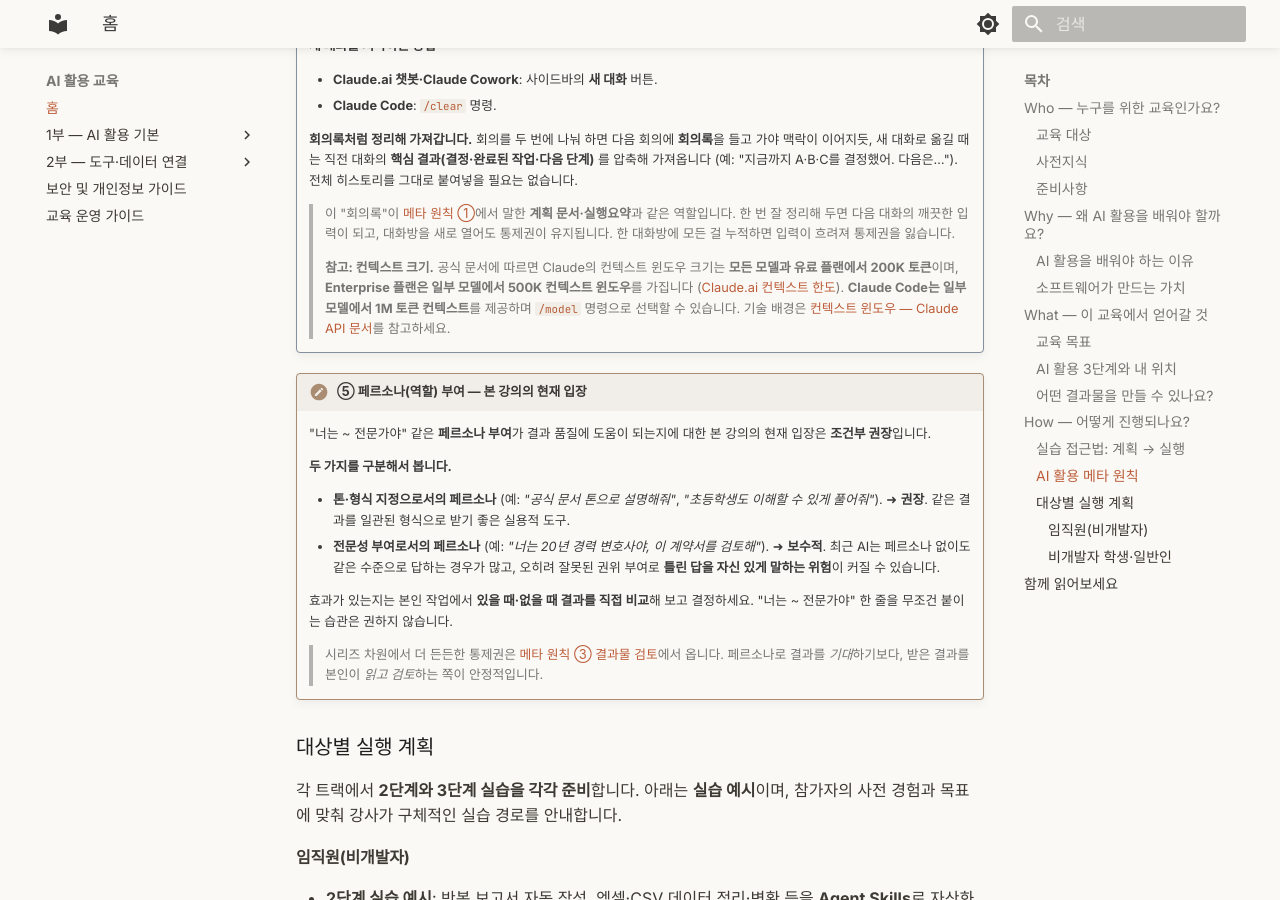
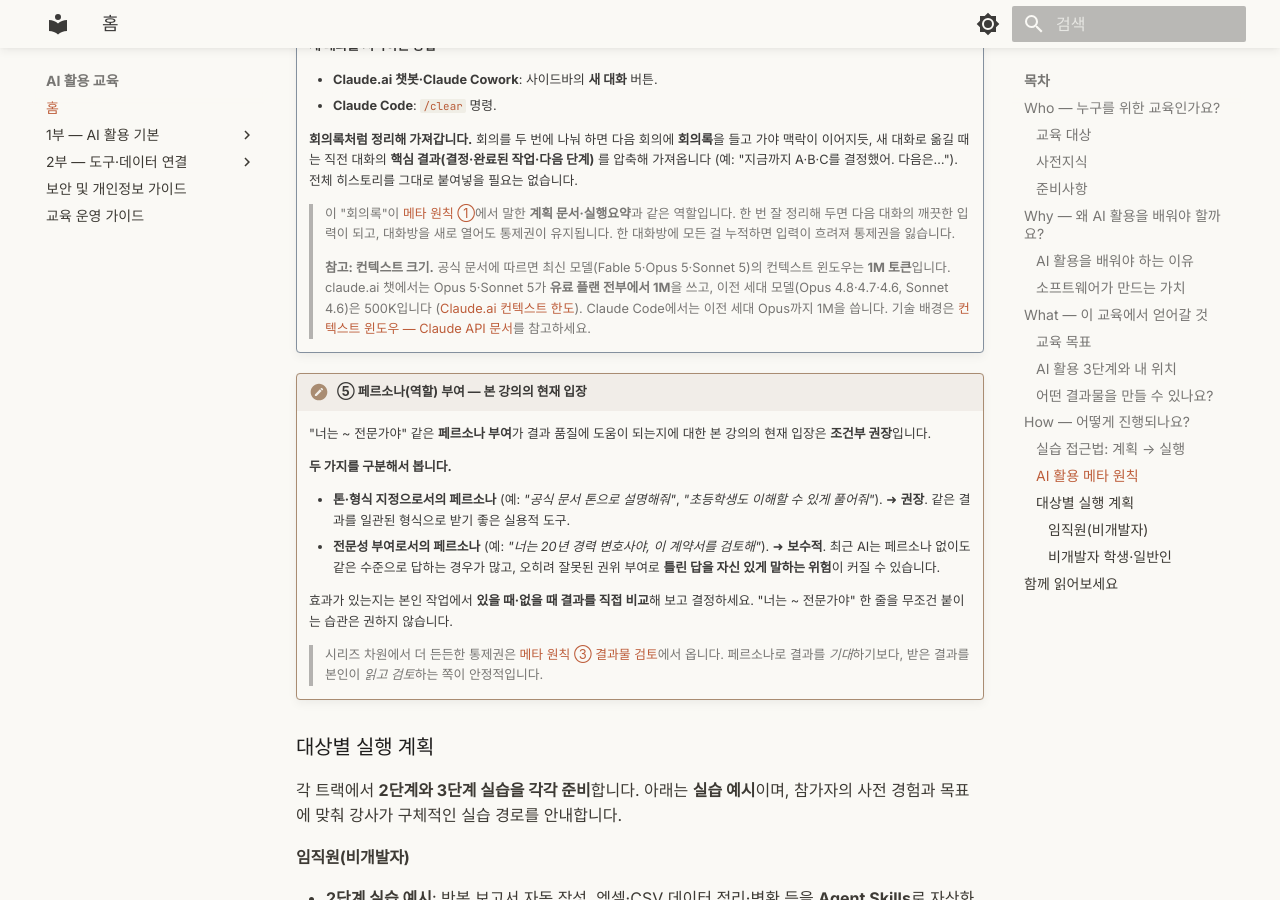
Before and after one commit to scroogy-dev/ai-onboarding, an MkDocs documentation site: the page built from docs/index.md, in a window 1280 px wide and 900 px high, scrolled down 7492 px. Built offline with MkDocs 1.6.1 and Material for MkDocs 9.7.7, drawn with Linux system fonts in a browser that asks for light colours.

Commit message:
docs: 컨텍스트 크기를 최신 모델 1M 기준으로 현행화 (#50)
낡은 표기(모든 모델·유료 플랜 200K, Enterprise 일부 모델 500K,
Claude Code 일부 모델 1M)를 공식 문서 대조로 걷어냈다.

- 모델 스펙: Fable 5·Opus 5·Sonnet 5가 1M이고 이것이 기본값
- claude.ai 챗: Opus 5·Sonnet 5가 유료 플랜 전부에서 1M,
  이전 세대(Opus 4.8·4.7·4.6, Sonnet 4.6)는 500K
- Claude Code: 이전 세대 Opus까지 1M

근거는 본문에 이미 걸린 두 링크(Claude API 컨텍스트 윈도우·
Claude.ai 컨텍스트 한도)를 직접 받아 대조했다. 인용 출처는 유지한다.

```diff
--- a/docs/index.md
+++ b/docs/index.md
@@ -286,7 +286,7 @@ flowchart LR
 
     > 이 "회의록"이 [메타 원칙 ①](#meta-principles)에서 말한 **계획 문서·실행요약**과 같은 역할입니다. 한 번 잘 정리해 두면 다음 대화의 깨끗한 입력이 되고, 대화방을 새로 열어도 통제권이 유지됩니다. 한 대화방에 모든 걸 누적하면 입력이 흐려져 통제권을 잃습니다.
 
-    > **참고: 컨텍스트 크기.** 공식 문서에 따르면 Claude의 컨텍스트 윈도우 크기는 **모든 모델과 유료 플랜에서 200K 토큰**이며, **Enterprise 플랜은 일부 모델에서 500K 컨텍스트 윈도우**를 가집니다 ([Claude.ai 컨텍스트 한도](https://support.claude.com/ko/articles/8606394)). **Claude Code는 일부 모델에서 1M 토큰 컨텍스트**를 제공하며 `/model` 명령으로 선택할 수 있습니다. 기술 배경은 [컨텍스트 윈도우 ― Claude API 문서](https://platform.claude.com/docs/ko/build-with-claude/context-windows)를 참고하세요.
+    > **참고: 컨텍스트 크기.** 공식 문서에 따르면 최신 모델(Fable 5·Opus 5·Sonnet 5)의 컨텍스트 윈도우는 **1M 토큰**입니다. claude.ai 챗에서는 Opus 5·Sonnet 5가 **유료 플랜 전부에서 1M**을 쓰고, 이전 세대 모델(Opus 4.8·4.7·4.6, Sonnet 4.6)은 500K입니다 ([Claude.ai 컨텍스트 한도](https://support.claude.com/ko/articles/8606394)). Claude Code에서는 이전 세대 Opus까지 1M을 씁니다. 기술 배경은 [컨텍스트 윈도우 ― Claude API 문서](https://platform.claude.com/docs/ko/build-with-claude/context-windows)를 참고하세요.
 
 !!! note "⑤ 페르소나(역할) 부여 ― 본 강의의 현재 입장"
     "너는 ~ 전문가야" 같은 **페르소나 부여**가 결과 품질에 도움이 되는지에 대한 본 강의의 현재 입장은 **조건부 권장**입니다.
```
Also changed, not shown: slides/slides.md (+2 -2 lines).
